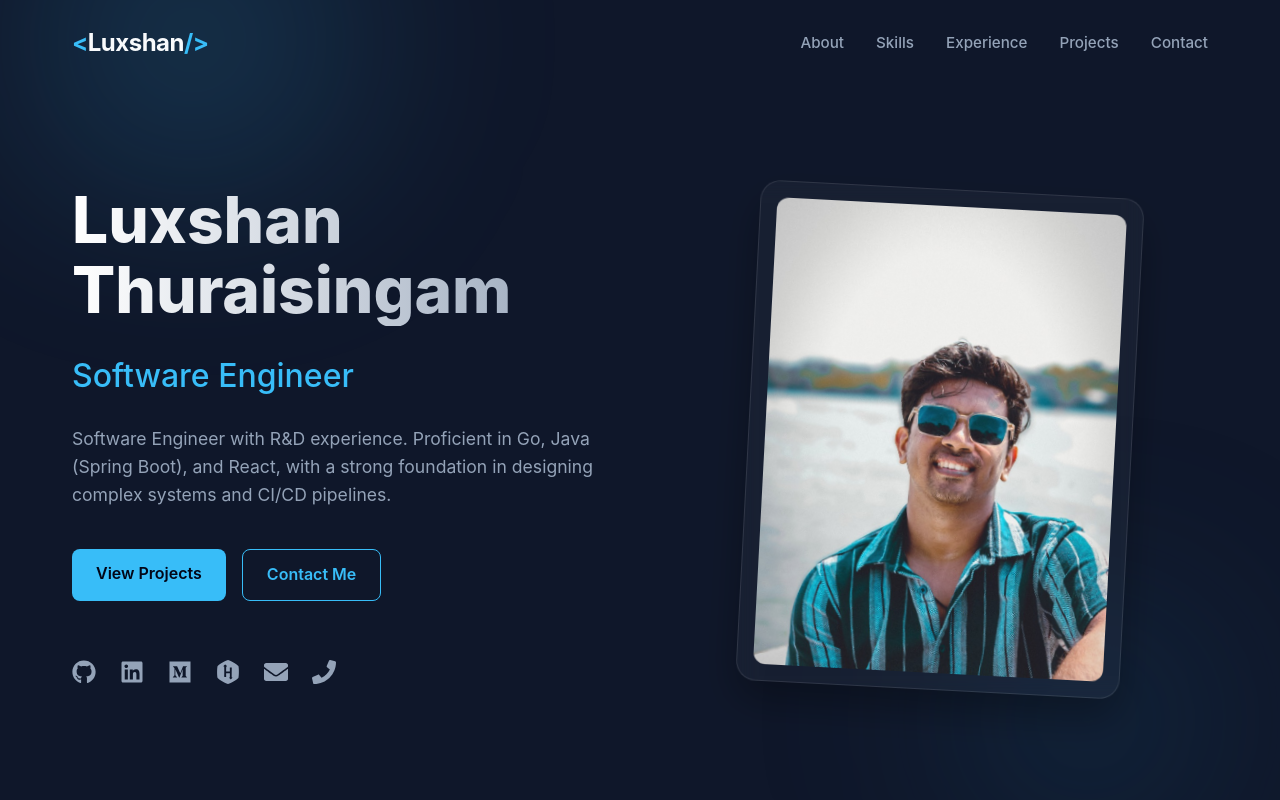
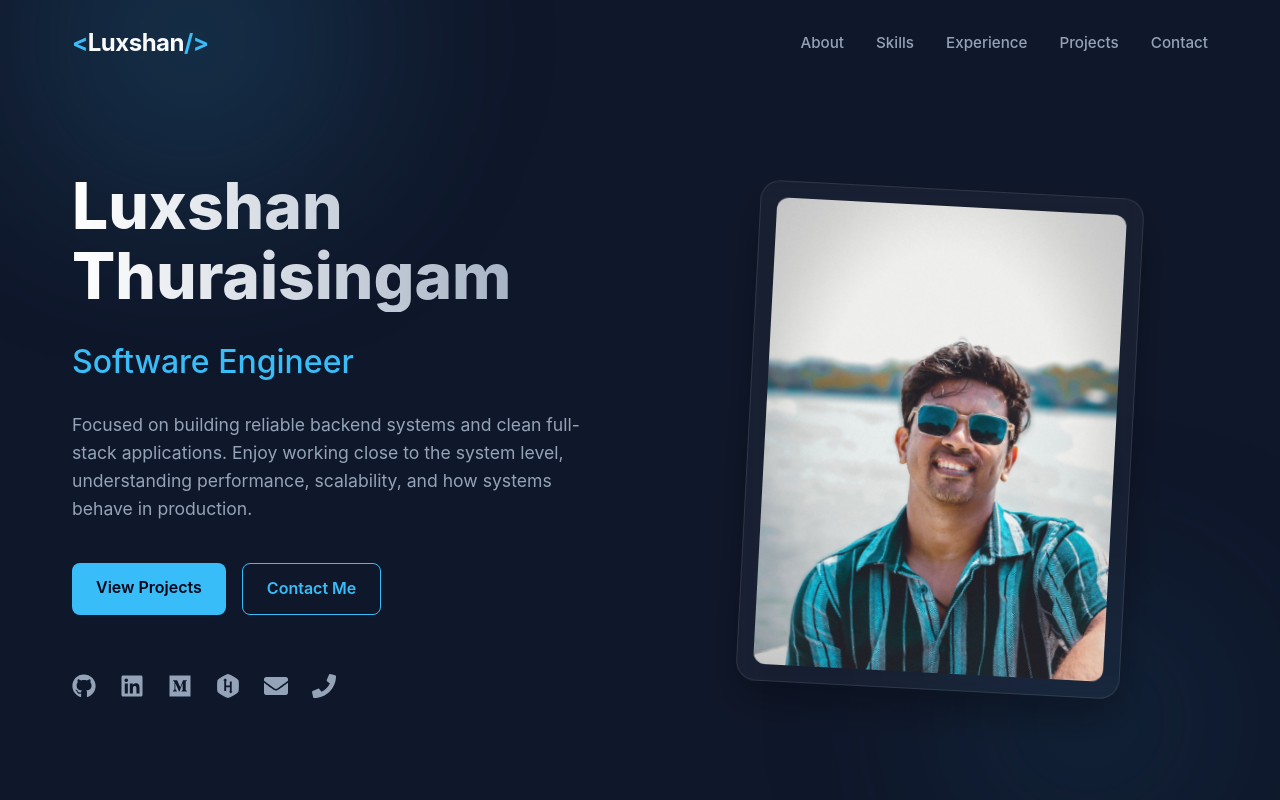
Before and after one commit to T-Luxshan/Portfolio, a React (Vite) app: page / in a window 1280 px wide. Shown: the top 800 px of the page. Built offline with nearby package versions, Linux system fonts and the light colour scheme.

Commit message:
Modify intro

```diff
--- a/src/components/Hero.jsx
+++ b/src/components/Hero.jsx
@@ -11,8 +11,7 @@ const Hero = () => {
           <h1 className="hero-name">Luxshan Thuraisingam</h1>
           <h2 className="hero-title">Software Engineer</h2>
           <p className="hero-description">
-            Software Engineer with R&D experience. Proficient in Go, Java (Spring Boot), and React,
-            with a strong foundation in designing complex systems and CI/CD pipelines.
+            Focused on building reliable backend systems and clean full-stack applications. Enjoy working close to the system level, understanding performance, scalability, and how systems behave in production.
           </p>
 
           <div className="hero-actions">
```
